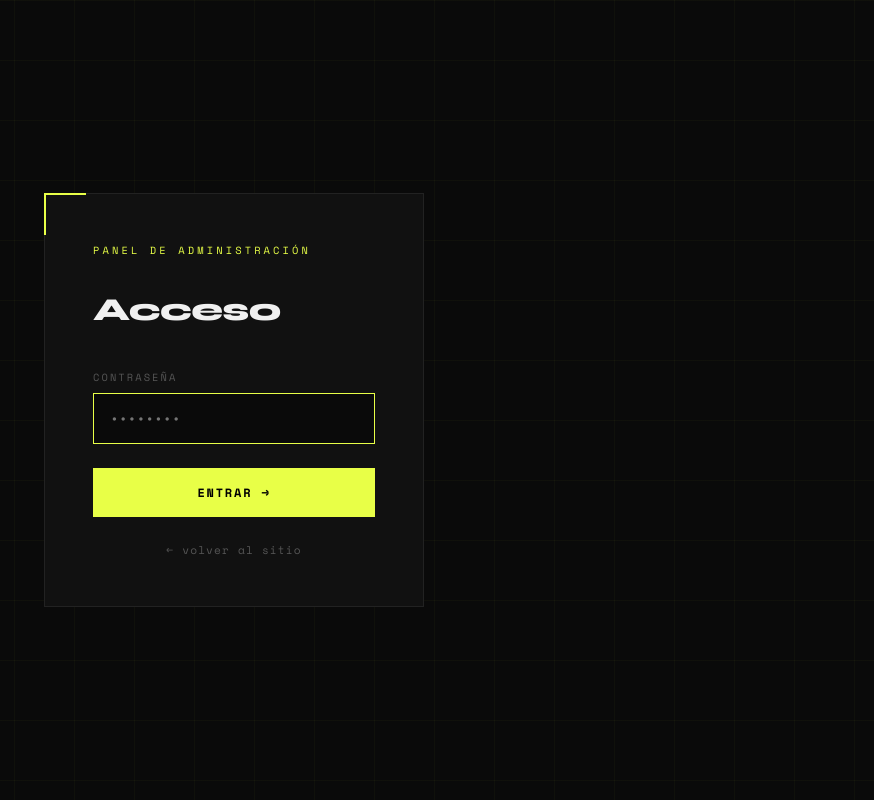
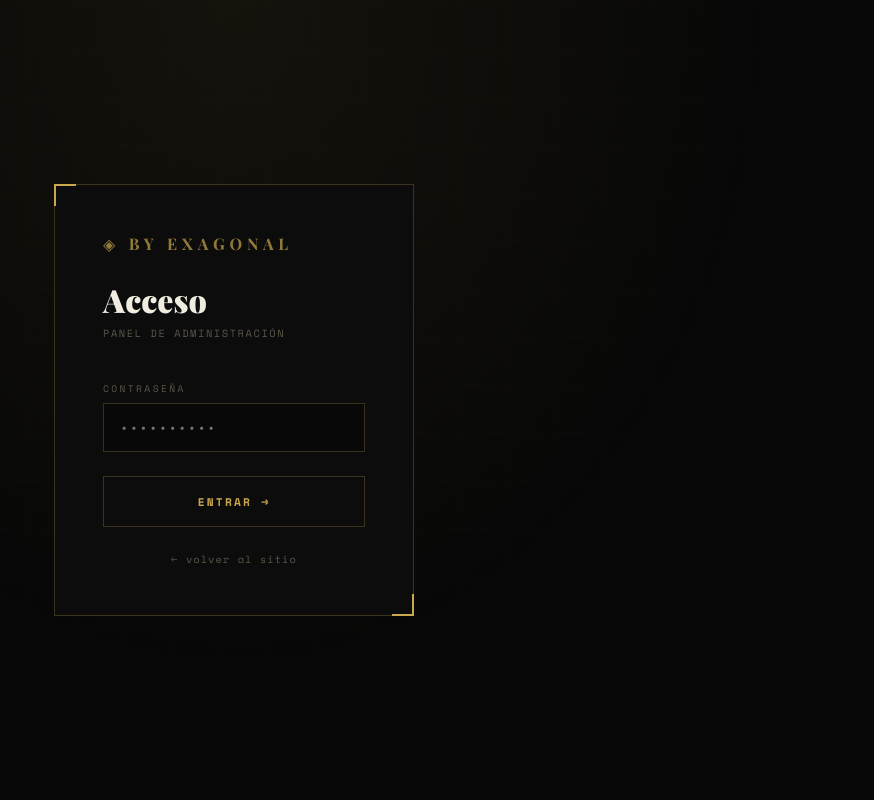
Before and after one commit to fran1010r/byexagonal, a Flask app: page /admin in a window 1280 px wide. Shown: the whole page, without its empty margins (406-1280 px from the left). Run offline with Flask 3, Linux system fonts and the light colour scheme.

Commit message:
Update login.html

```diff
--- a/templates/login.html
+++ b/templates/login.html
@@ -3,15 +3,18 @@
 <head>
 <meta charset="UTF-8">
 <meta name="viewport" content="width=device-width, initial-scale=1.0">
-<title>Admin — Login</title>
-<link href="https://fonts.googleapis.com/css2?family=Syne:wght@700;800&family=Space+Mono:wght@400;700&display=swap" rel="stylesheet">
+<title>By Exagonal — Admin</title>
+<link href="https://fonts.googleapis.com/css2?family=Playfair+Display:wght@700;900&family=Space+Mono:wght@400;700&display=swap" rel="stylesheet">
 <style>
   :root {
-    --bg: #0a0a0a;
-    --border: #222;
-    --accent: #e8ff47;
-    --text: #f0f0f0;
-    --muted: #555;
+    --bg: #080808;
+    --border: #1e1e1e;
+    --gold: #c9a84c;
+    --gold2: #e8c97a;
+    --golddim: rgba(201,168,76,0.08);
+    --goldborder: rgba(201,168,76,0.25);
+    --text: #f0ece0;
+    --muted: #5a5648;
   }
   * { margin: 0; padding: 0; box-sizing: border-box; }
   body {
@@ -25,105 +28,128 @@
   }
   body::before {
     content: '';
-    position: fixed;
-    inset: 0;
-    background-image:
-      linear-gradient(rgba(232,255,71,0.03) 1px, transparent 1px),
-      linear-gradient(90deg, rgba(232,255,71,0.03) 1px, transparent 1px);
-    background-size: 60px 60px;
+    position: fixed; inset: 0;
+    background:
+      radial-gradient(ellipse at 50% 0%, rgba(201,168,76,0.07) 0%, transparent 60%),
+      linear-gradient(rgba(201,168,76,0.015) 1px, transparent 1px),
+      linear-gradient(90deg, rgba(201,168,76,0.015) 1px, transparent 1px);
+    background-size: 100%, 48px 48px, 48px 48px;
     pointer-events: none;
   }
   .box {
     position: relative;
     width: 100%;
-    max-width: 380px;
+    max-width: 360px;
     padding: 3rem;
-    border: 1px solid var(--border);
-    background: #111;
+    border: 1px solid var(--goldborder);
+    background: #0c0c0c;
+  }
+  /* Esquinas decorativas doradas */
+  .box::before, .box::after {
+    content: '';
+    position: absolute;
+    width: 20px; height: 20px;
   }
   .box::before {
-    content: '';
-    position: absolute;
     top: -1px; left: -1px;
-    width: 40px; height: 40px;
-    border-top: 2px solid var(--accent);
-    border-left: 2px solid var(--accent);
+    border-top: 2px solid var(--gold);
+    border-left: 2px solid var(--gold);
   }
-  .label-top {
-    font-size: 0.65rem;
+  .box::after {
+    bottom: -1px; right: -1px;
+    border-bottom: 2px solid var(--gold);
+    border-right: 2px solid var(--gold);
+  }
+  .ornament {
+    font-family: 'Playfair Display', serif;
+    font-size: 1rem;
+    color: var(--gold);
     letter-spacing: 0.3em;
-    text-transform: uppercase;
-    color: var(--accent);
-    margin-bottom: 2rem;
+    margin-bottom: 1.5rem;
+    opacity: 0.7;
   }
   h2 {
-    font-family: 'Syne', sans-serif;
+    font-family: 'Playfair Display', serif;
     font-size: 2rem;
-    font-weight: 800;
+    font-weight: 900;
+    margin-bottom: 0.3rem;
+    color: var(--text);
+  }
+  .sub {
+    font-size: 0.65rem;
+    color: var(--muted);
+    letter-spacing: 0.15em;
+    text-transform: uppercase;
     margin-bottom: 2.5rem;
-    letter-spacing: -0.02em;
   }
   .flash {
-    background: rgba(255,107,53,0.1);
-    border: 1px solid rgba(255,107,53,0.3);
-    color: #ff6b35;
+    background: rgba(201,168,76,0.06);
+    border: 1px solid rgba(201,168,76,0.2);
+    color: var(--gold);
     padding: 0.75rem 1rem;
-    font-size: 0.75rem;
+    font-size: 0.7rem;
     margin-bottom: 1.5rem;
     letter-spacing: 0.05em;
   }
   label {
     display: block;
-    font-size: 0.65rem;
-    letter-spacing: 0.2em;
+    font-size: 0.6rem;
+    letter-spacing: 0.25em;
     text-transform: uppercase;
     color: var(--muted);
     margin-bottom: 0.5rem;
   }
   input[type="password"] {
     width: 100%;
-    background: #0a0a0a;
+    background: var(--bg);
     border: 1px solid var(--border);
     color: var(--text);
     font-family: 'Space Mono', monospace;
-    font-size: 0.9rem;
-    padding: 0.9rem 1rem;
+    font-size: 0.85rem;
+    padding: 0.85rem 1rem;
     outline: none;
     transition: border-color 0.2s;
     margin-bottom: 1.5rem;
+    letter-spacing: 0.1em;
   }
-  input[type="password"]:focus { border-color: var(--accent); }
+  input[type="password"]:focus { border-color: var(--goldborder); }
   button {
     width: 100%;
-    background: var(--accent);
-    color: #000;
-    border: none;
+    background: transparent;
+    border: 1px solid var(--goldborder);
+    color: var(--gold);
     font-family: 'Space Mono', monospace;
-    font-size: 0.75rem;
+    font-size: 0.7rem;
     font-weight: 700;
-    letter-spacing: 0.15em;
+    letter-spacing: 0.2em;
     text-transform: uppercase;
     padding: 1rem;
     cursor: pointer;
-    transition: opacity 0.2s;
+    transition: all 0.25s;
   }
-  button:hover { opacity: 0.85; }
+  button:hover {
+    background: var(--gold);
+    color: #080808;
+    border-color: var(--gold);
+  }
   .back {
     display: block;
     text-align: center;
     margin-top: 1.5rem;
-    font-size: 0.7rem;
+    font-size: 0.65rem;
     color: var(--muted);
     text-decoration: none;
     letter-spacing: 0.1em;
+    transition: color 0.2s;
   }
-  .back:hover { color: var(--text); }
+  .back:hover { color: var(--gold); }
 </style>
 </head>
 <body>
 <div class="box">
-  <div class="label-top">Panel de administración</div>
+  <div class="ornament">◈ BY EXAGONAL</div>
   <h2>Acceso</h2>
+  <div class="sub">Panel de administración</div>
   {% with msgs = get_flashed_messages() %}
     {% if msgs %}
       <div class="flash">{{ msgs[0] }}</div>
@@ -131,7 +157,7 @@
   {% endwith %}
   <form method="POST">
     <label>Contraseña</label>
-    <input type="password" name="password" autofocus placeholder="••••••••">
+    <input type="password" name="password" autofocus placeholder="••••••••••">
     <button type="submit">Entrar →</button>
   </form>
   <a href="/" class="back">← volver al sitio</a>
```
